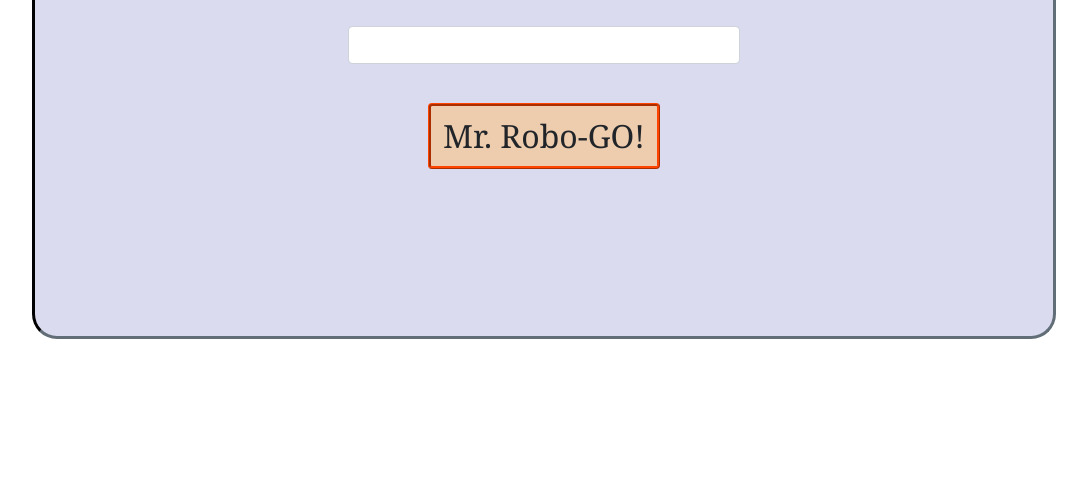
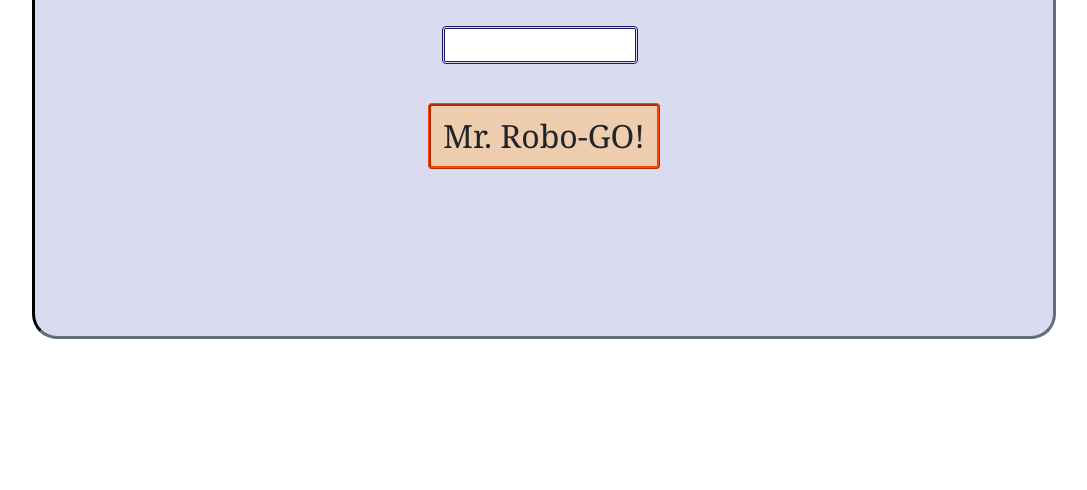
Before and after one commit to schradermade/ind-project-wk3, a plain HTML site: page index.html in a window 1280 px wide. Shown: the part 310-800 px from the top of the page, without its empty margins (96-1183 px from the left). Drawn offline with Linux system fonts and the light colour scheme.

Commit message:
revise input box styling

```diff
--- a/css/styles.css
+++ b/css/styles.css
@@ -9,8 +9,7 @@
 }
 
 #inputBox {
-  max-width: 50%;
-  ruby-align: center;
+  max-width: 25%;
 }
 
 
@@ -28,8 +27,9 @@
 }
 
 .form-group input {
-  ruby-align: center;
-  margin-left: 25%;
+  margin-left: 37%;
+  border: midnightblue;
+  border-style: double;
 }
 
 .btn {
```
